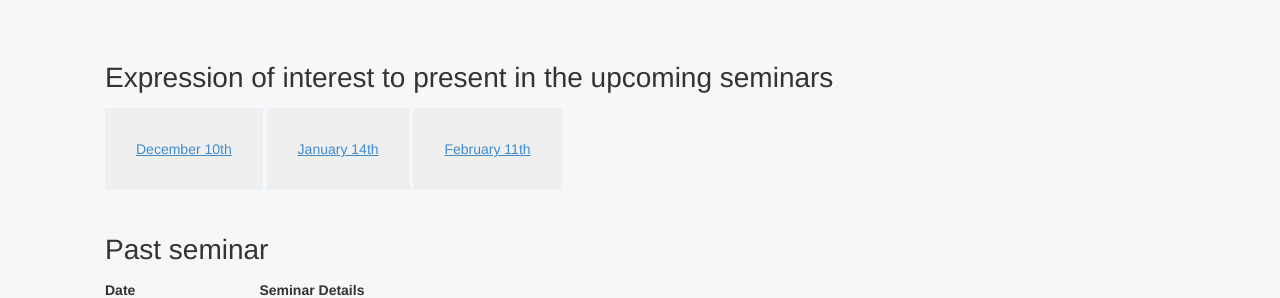
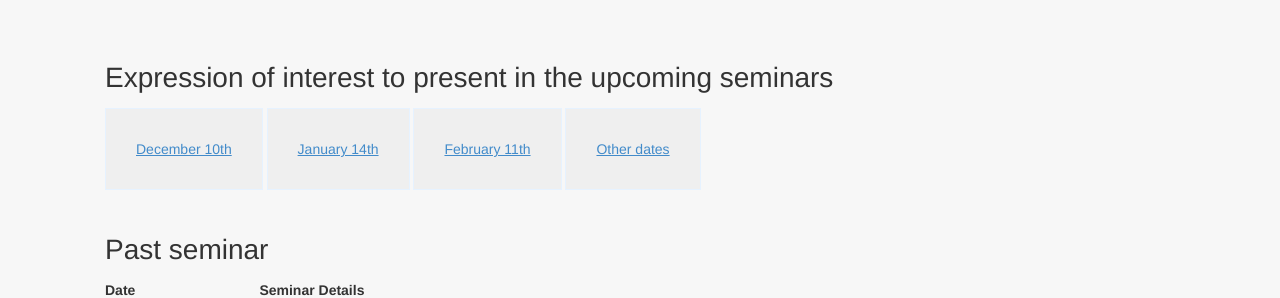
Before and after one commit to datsciafrica/monthly-research-seminars, a Jekyll site: the page built from index.html, in a window 1280 px wide and 1392 px high. Shown: the part 472-770 px from the top of the window. Built offline with Jekyll 4.4.1, drawn with Linux system fonts in a browser that asks for light colours; nearby versions of some CDN libraries.

Commit message:
added google form links

```diff
--- a/index.html
+++ b/index.html
@@ -10,8 +10,9 @@
     <div  class="container-fluid"> <!-- class="eventds"-->
         <p style="font-size:28px;">Expression of interest to present in the upcoming seminars</p>
         <a href="https://docs.google.com/forms/d/e/1FAIpQLSfh1yZyoinB8ikIAA3HqYGRBFKDX1q-DdbBAvFodq8pf-JXig/viewform?usp=pp_url&entry.248947619=10-Dec-2020" target="blank"><button type="button"> December 10th </button></a>
-        <a href="https://docs.google.com/forms/u/0/" target="blank"><button type="button" class="button"> January 14th </button></a>
-        <a href="https://docs.google.com/forms/u/0/" target="blank"><button type="button"> February 11th </button></a>
+        <a href="https://docs.google.com/forms/d/e/1FAIpQLSfh1yZyoinB8ikIAA3HqYGRBFKDX1q-DdbBAvFodq8pf-JXig/viewform?usp=pp_url&entry.248947619=14-Jan-2021" target="blank"><button type="button" class="button"> January 14th </button></a>
+        <a href="https://docs.google.com/forms/d/e/1FAIpQLSfh1yZyoinB8ikIAA3HqYGRBFKDX1q-DdbBAvFodq8pf-JXig/viewform?usp=pp_url&entry.248947619=11-Feb-2021" target="blank"><button type="button"> February 11th </button></a>
+        <a href="https://forms.gle/C4uDMx1FptahwXnu6" target="blank"><button type="button"> Other dates </button></a>
     </div>
     </section>
      <section>
```
